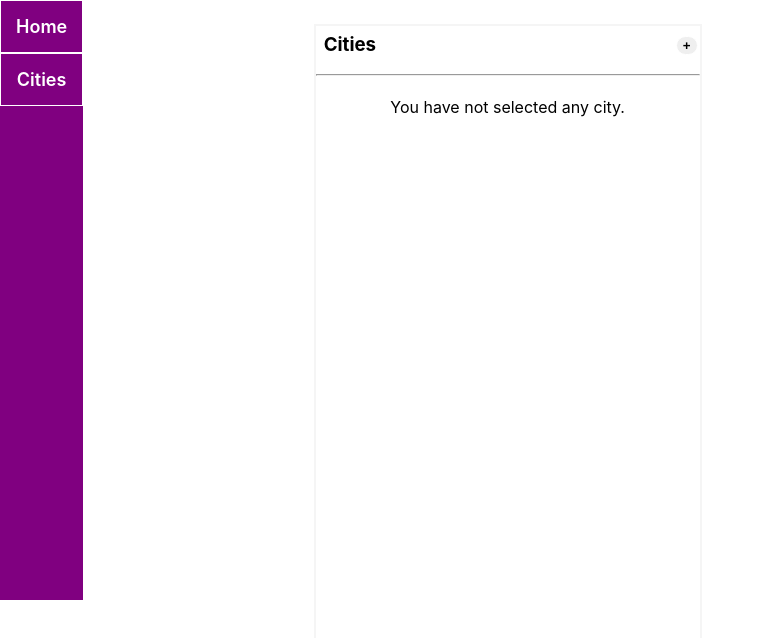
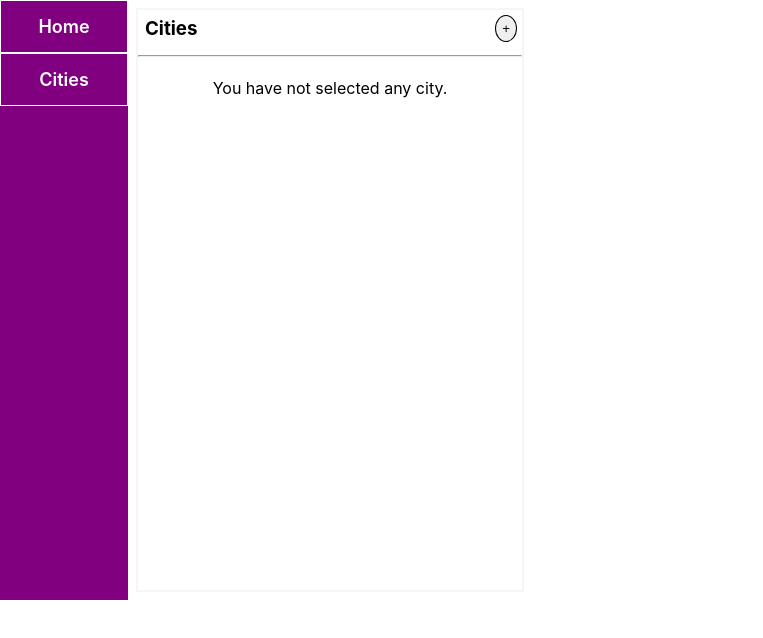
Before and after one commit to dhanasekaranc/weather-app, a React (Create React App) app: page /cities in a window 1280 px wide. Shown: the top 638 px of the page, without its empty margins (0-763 px from the left). Built offline with nearby package versions, Linux system fonts and the light colour scheme.

Commit message:
Add selected cities list

```diff
--- a/src/Components/Cities.css
+++ b/src/Components/Cities.css
@@ -1,34 +1,32 @@
 .city{
+    box-sizing: border-box;
     display: flex;
     flex-direction: row;
     justify-content: flex-start;
 }
+
 .city-container{
-    position: relative;
-    width: 30%;
-    height: 95vh;
-    margin-top: 3vh;
-    margin-left: 18%;
+    margin: 8px;
+    width: 30vw;
     border: 2px solid whitesmoke;
+}
+.city-head {
+    text-align: left;
+    margin: 2px;
+}
 
+.selected-city-header {
+    display: flex;
+    flex-direction: row;
+    justify-content: space-between;
+    padding: 5px;
 }
-.city-head{
-    position: absolute;
-    top: -12px;
-    padding-left: 8px;
 
+.city-add-btn{
+    border: 1px solid black;
+    border-radius: 50%;
 }
-.city-add-btn{
-    position: absolute;
-    right: 2px;
-    top: 10px;
-    font-weight: 800;
-    border: 1px solid white;
-    border-radius: 15px;
-}
-hr{
-    margin-top: 6vh;
-}
+
 .city-msg{
     padding: 5px;
 }
--- a/src/Components/Cities.js
+++ b/src/Components/Cities.js
@@ -12,8 +12,10 @@ const  Cities = ({showModal ,setShowModal, cities, setCities}) => {
     <div className='city'>
     <Sidebar/>
     <div className='city-container'>
-        <h3 className='city-head' >Cities</h3>
-        <button className='city-add-btn' onClick={handleClick}>+</button>
+        <div className='selected-city-header'>
+          <h3 className='city-head'>Cities</h3>
+          <button className='city-add-btn' onClick={handleClick}>+</button>
+        </div>
         <hr/>
         {
           cities.selected.length ?
--- a/src/Components/Sidebar.css
+++ b/src/Components/Sidebar.css
@@ -1,5 +1,6 @@
 .sidebar{
     display: table-cell;
+    width: 10vw;
     height: 600px;
     background-color: purple;
 }
```
